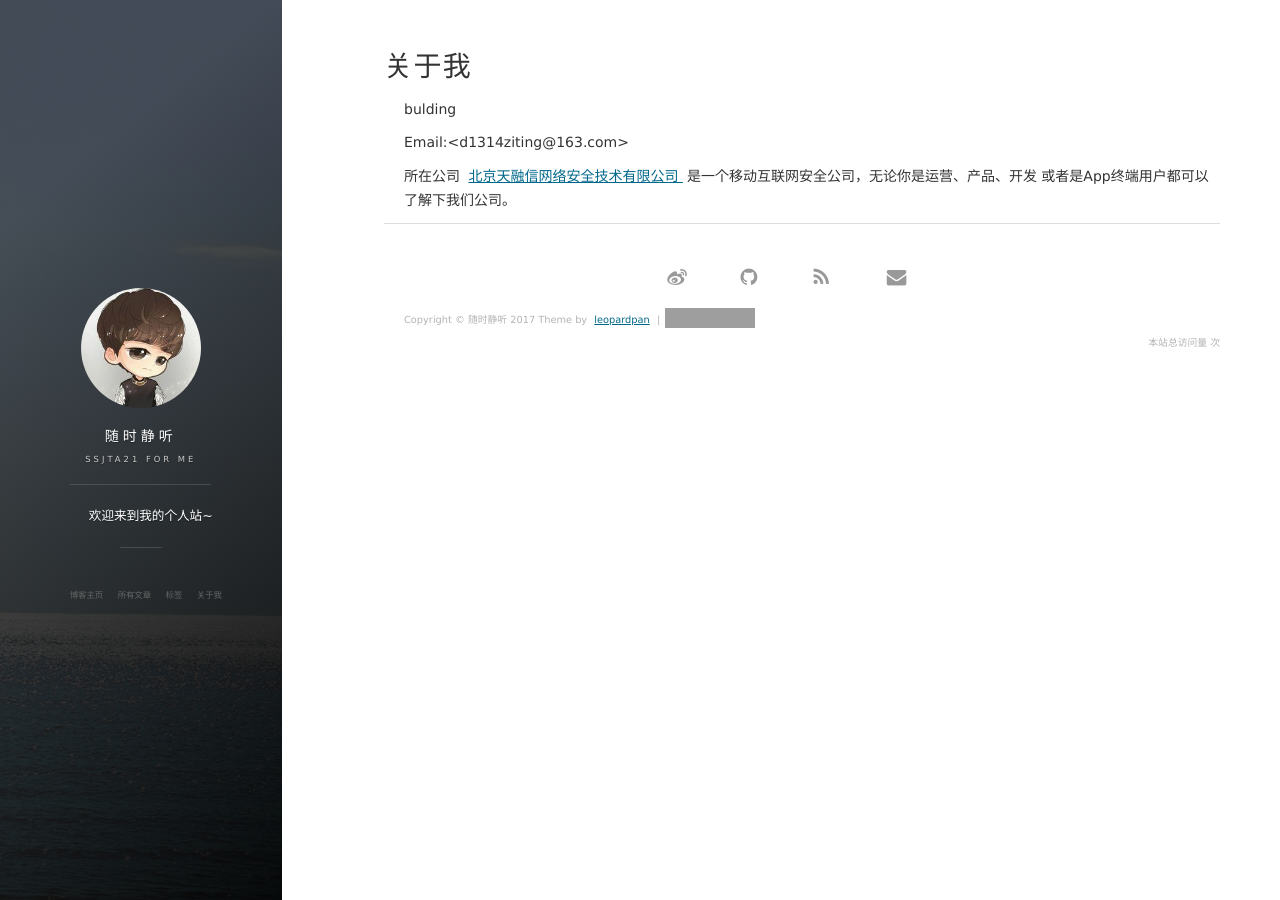
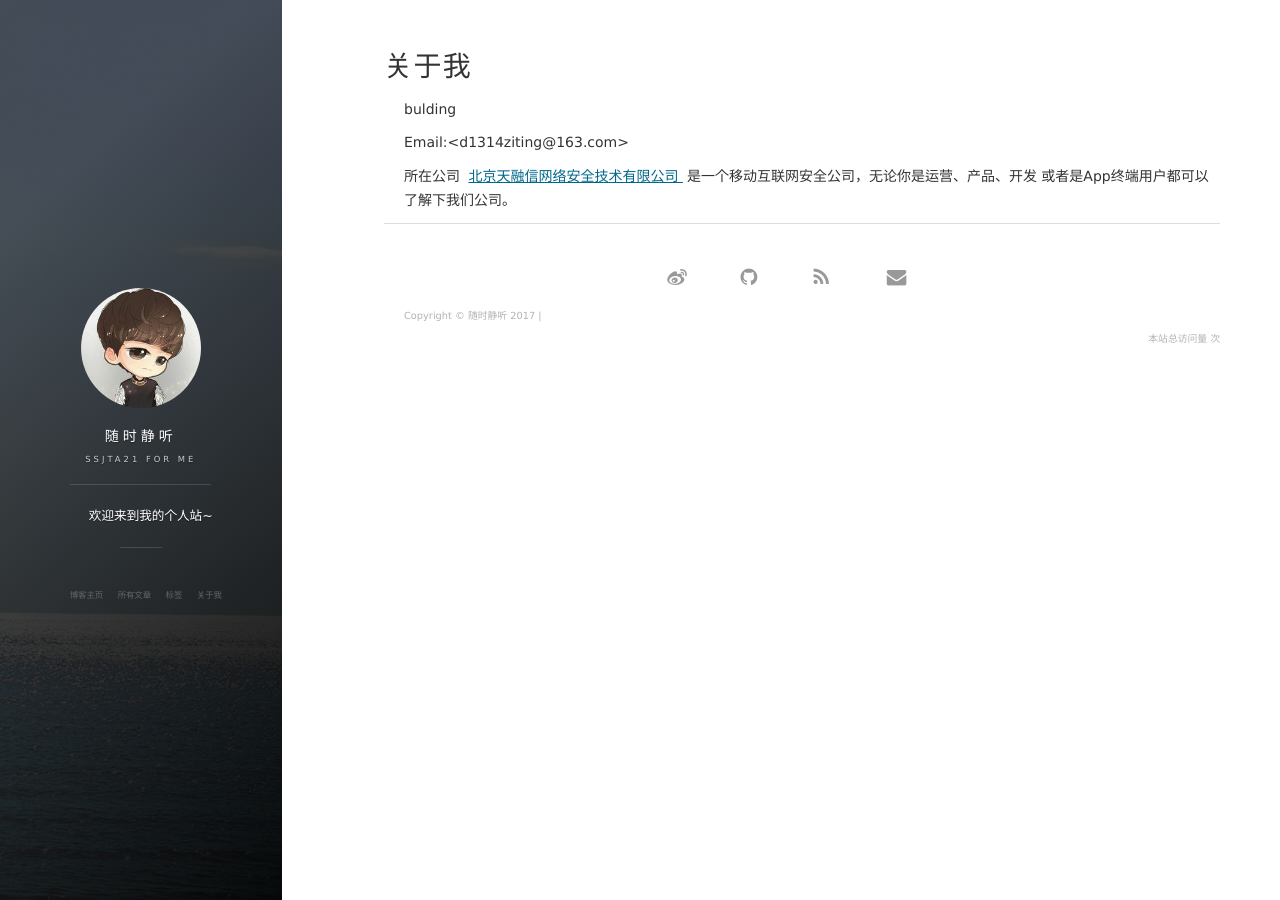
Before and after one commit to ssjt21/ssjt21.github.io, a Jekyll site: the page built from about.md, in a window 1280 px wide. Built offline with Jekyll 4.4.1, drawn with Linux system fonts in a browser that asks for light colours; nearby versions of some CDN libraries; comment, search, counter and statistics services are not loaded; grey boxes are pictures that could not be loaded.

```diff
--- a/_config.yml
+++ b/_config.yml
@@ -10,7 +10,7 @@ url: "http://ssjt21.github.io"
 
 # Comment
 comment:
-    disqus: leopard
+    disqus: ssjt
     # uyan: 2143225  # 有言id,登录有言官网申请
 
 # Social
--- a/_includes/footer.html
+++ b/_includes/footer.html
@@ -69,12 +69,12 @@
 
         <div class = "footer_div">
            <p class="copyright text-muted">
-            Copyright &copy; {{ site.title }} {{ site.time | date: '%Y' }} Theme by <a href="http://baixin.io/">leopardpan</a> |
-            <iframe
+            Copyright &copy; {{ site.title }} {{ site.time | date: '%Y' }} |
+            <!--<iframe
                 style="margin-left: 2px; margin-bottom:-5px;"
                 frameborder="0" scrolling="0" width="91px" height="20px"
                 src="https://ghbtns.com/github-btn.html?user=leopardpan&repo=leopardpan.github.io&type=star&count=true" >
-            </iframe>
+            </iframe> -->
             </p>
         	<div align="right">
     			<link rel="stylesheet" href="//cdn.bootcss.com/font-awesome/4.3.0/css/font-awesome.min.css">
```
